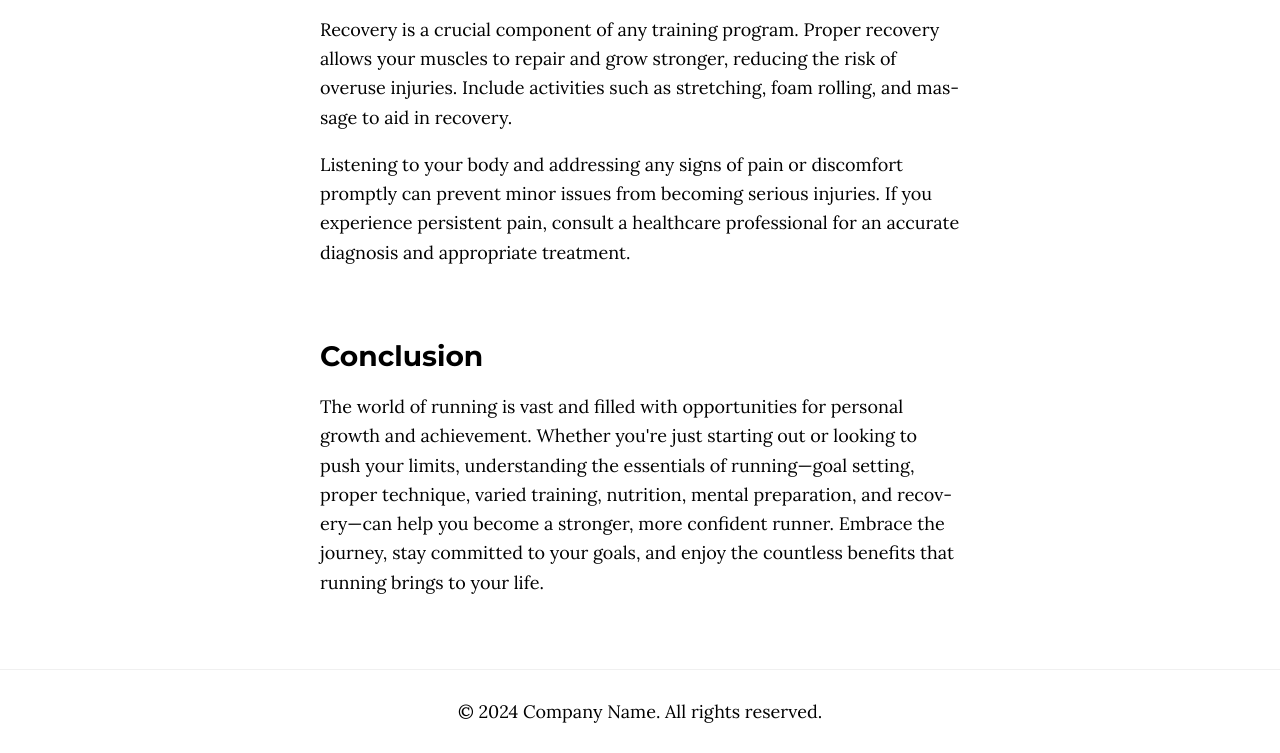
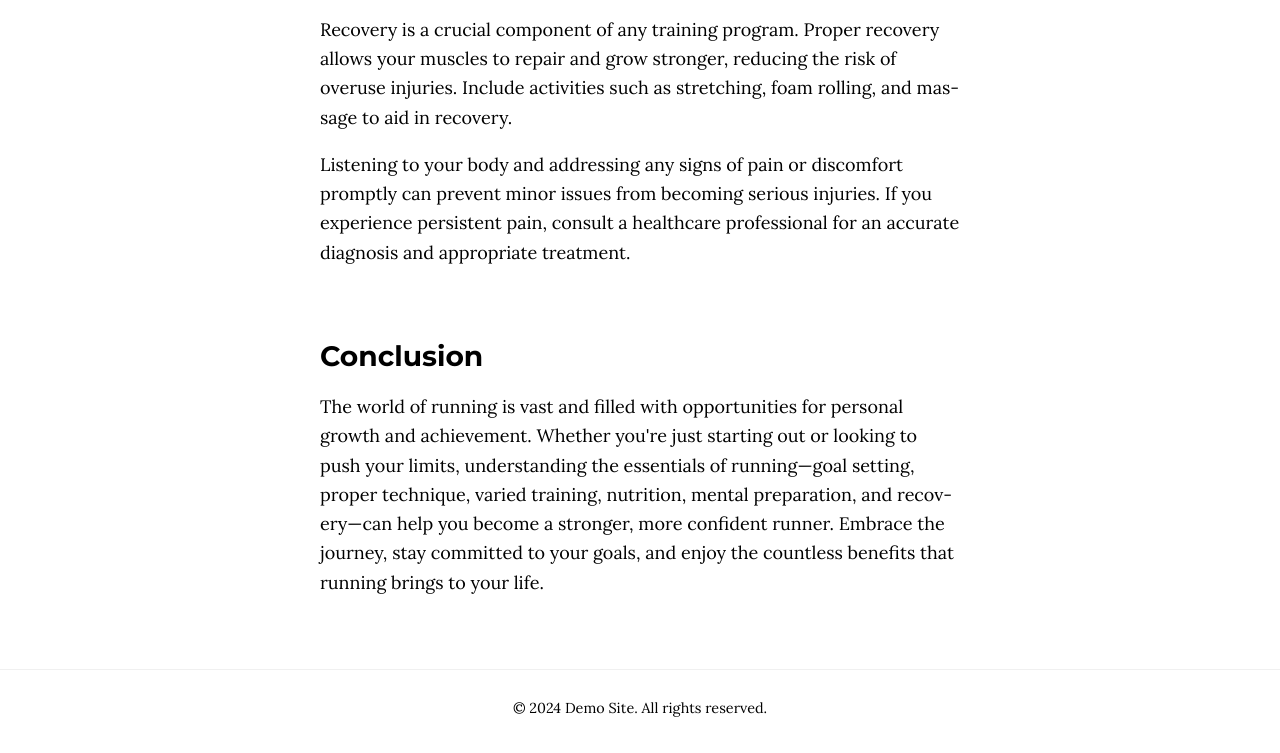
Before and after one commit to dmtrmrv/demo-vertical-rhythm, a website built with Vite: page index.html in a window 1280 px wide. Shown: the part 4455-5208 px from the top of the page. Built offline with nearby package versions, Linux system fonts and the light colour scheme.

Commit message:
Update footer

```diff
--- a/index.html
+++ b/index.html
@@ -260,7 +260,7 @@
         </article>
       </main>
       <footer class="site__footer site-footer">
-        <p>&copy; 2024 Company Name. All rights reserved.</p>
+        <p>&copy; 2024 Demo Site. All rights reserved.</p>
       </footer>
     </div>
     <script type="module" src="/main.js"></script>
--- a/src/assets/css/components/site-footer.css
+++ b/src/assets/css/components/site-footer.css
@@ -4,3 +4,7 @@
   padding-inline: var(--width--site-gutter);
   text-align: center;
 }
+
+.site-footer p {
+  font-size: var(--step--1);
+}
```
